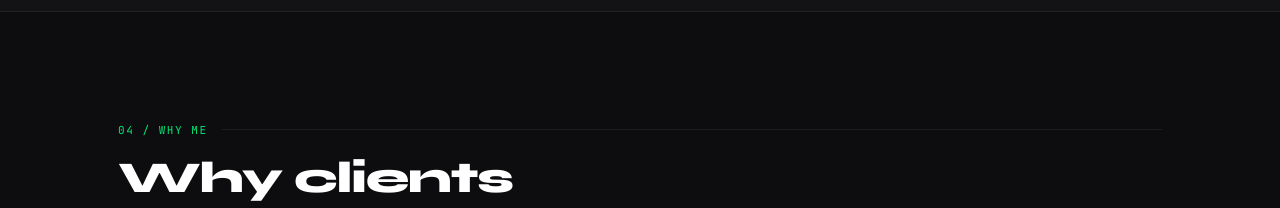
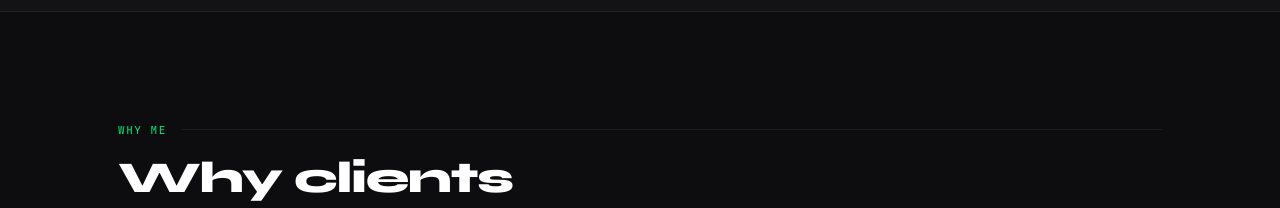
Before and after one commit to triplemvawulence-wq/My-Portfolio, a React (Vite) app: page / in a window 1280 px wide. Shown: the part 2440-2648 px from the top of the page. Built offline with nearby package versions, Linux system fonts and the light colour scheme.

Commit message:
Change text from '04 / Why Me' to 'Why Me'

```diff
--- a/src/components/WWWMe.jsx
+++ b/src/components/WWWMe.jsx
@@ -30,7 +30,7 @@ const WWWMe = () => {
             <span style={{
               fontFamily: "'JetBrains Mono', monospace", fontSize: 11,
               color: 'var(--accent)', letterSpacing: '0.14em', textTransform: 'uppercase',
-            }}>04 / Why Me</span>
+            }}>Why Me</span>
             <div style={{ flex: 1, height: 1, background: 'var(--border)' }} />
           </div>
         </div>
```
